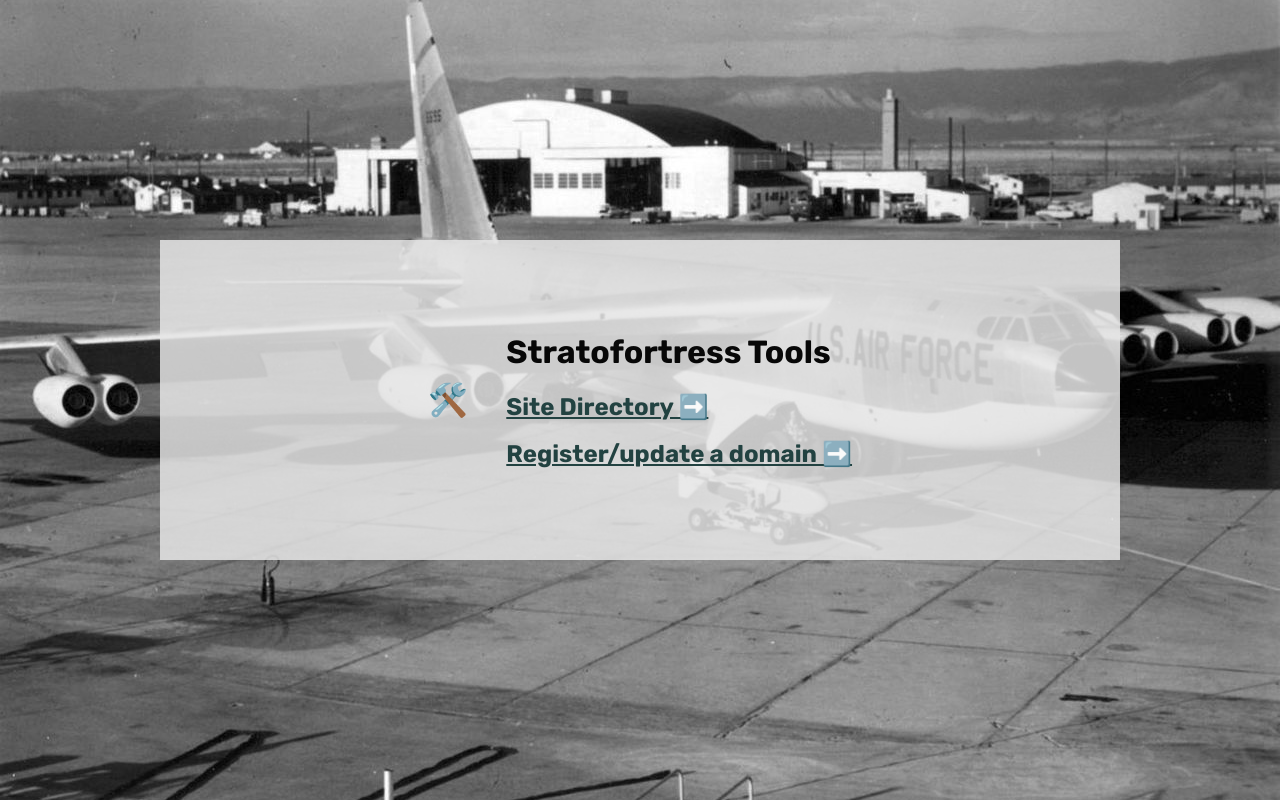
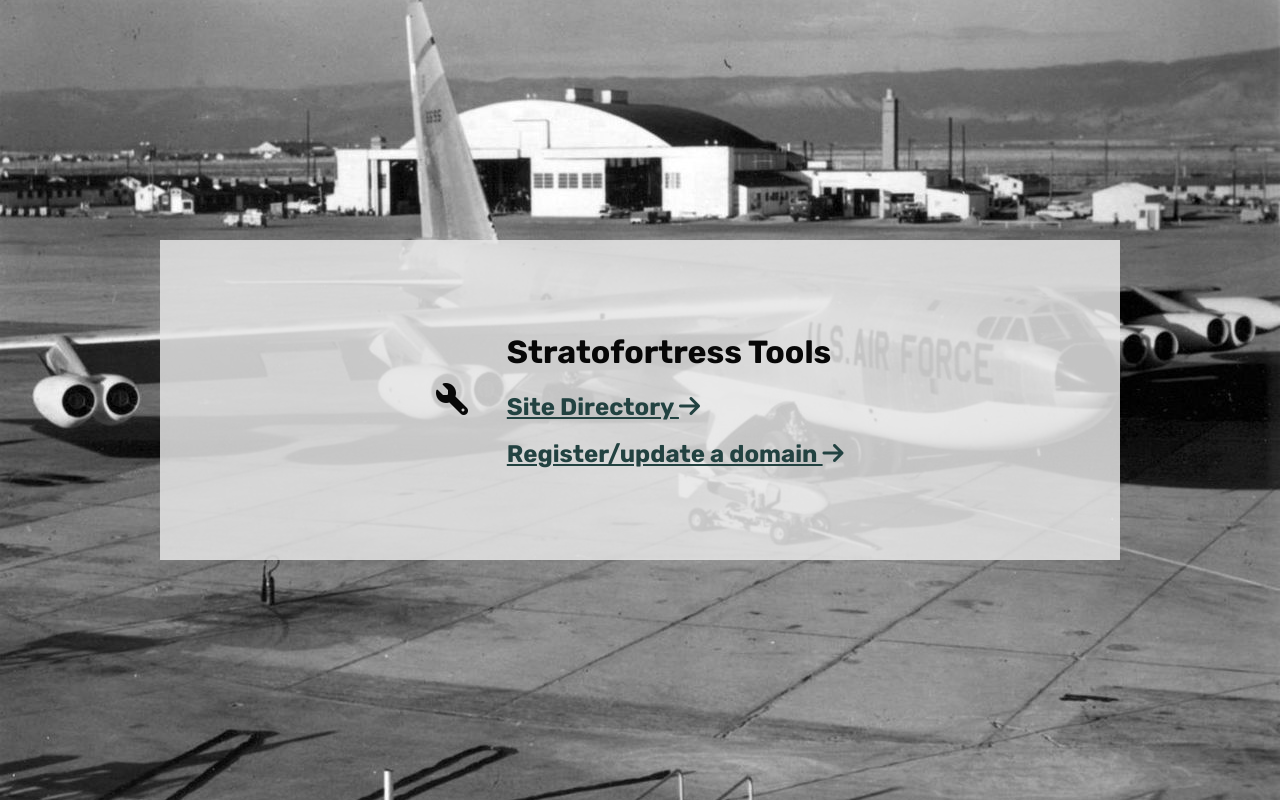
Before and after one commit to StratofortressDNS/about, a plain HTML site: page index.html in a window 1280 px wide. Drawn offline with Linux system fonts and the light colour scheme.

Commit message:
use font awesome

```diff
--- a/index.css
+++ b/index.css
@@ -54,3 +54,7 @@ a {
     width:75vw;
     background:rgba(229,229,229,.85);
 }
+
+.fa-wrench {
+    transform: scaleX(-1);
+}
--- a/index.html
+++ b/index.html
@@ -1,17 +1,18 @@
 <!DOCTYPE html>
 <html lang="en-us">
 <head>
+    <script src="https://use.fontawesome.com/afed2b1f81.js"></script>
     <meta name="viewport" content="width=device-width, initial-scale=1.0">
     <link rel="stylesheet" type="text/css" href="index.css" />
     <title>Stratofortress Tools</title>
 </head>
 <body>
     <div class="block">
-        <div class="emoji"><h1>🛠️</h1></div>
+        <div class="emoji"><h1><i class="fa fa-wrench" aria-hidden="true"></i></h1></div>
         <div>
         <h1>Stratofortress Tools</h1>
-        <h2><a href="http://directory.strato">Site Directory ➡️</a></h2>
-        <h2><a href="https://goo.gl/forms/zjH4WKsXaj07FHqG3">Register/update a domain ➡️</a></h2>
+        <h2><a href="http://directory.strato">Site Directory <i class="fa fa-arrow-right" aria-hidden="true"></i></a></h2>
+        <h2><a href="https://goo.gl/forms/zjH4WKsXaj07FHqG3">Register/update a domain <i class="fa fa-arrow-right" aria-hidden="true"></i></a></h2>
         </div>
     </div>
     <!--<div class="footer">
```
